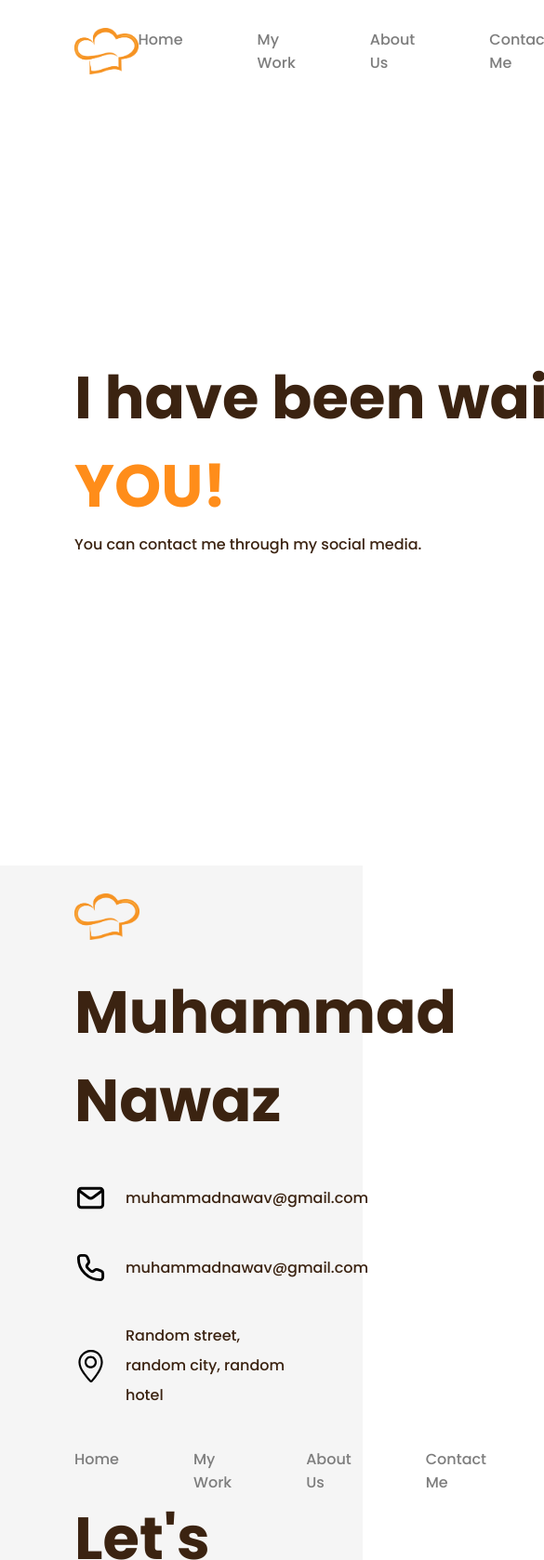
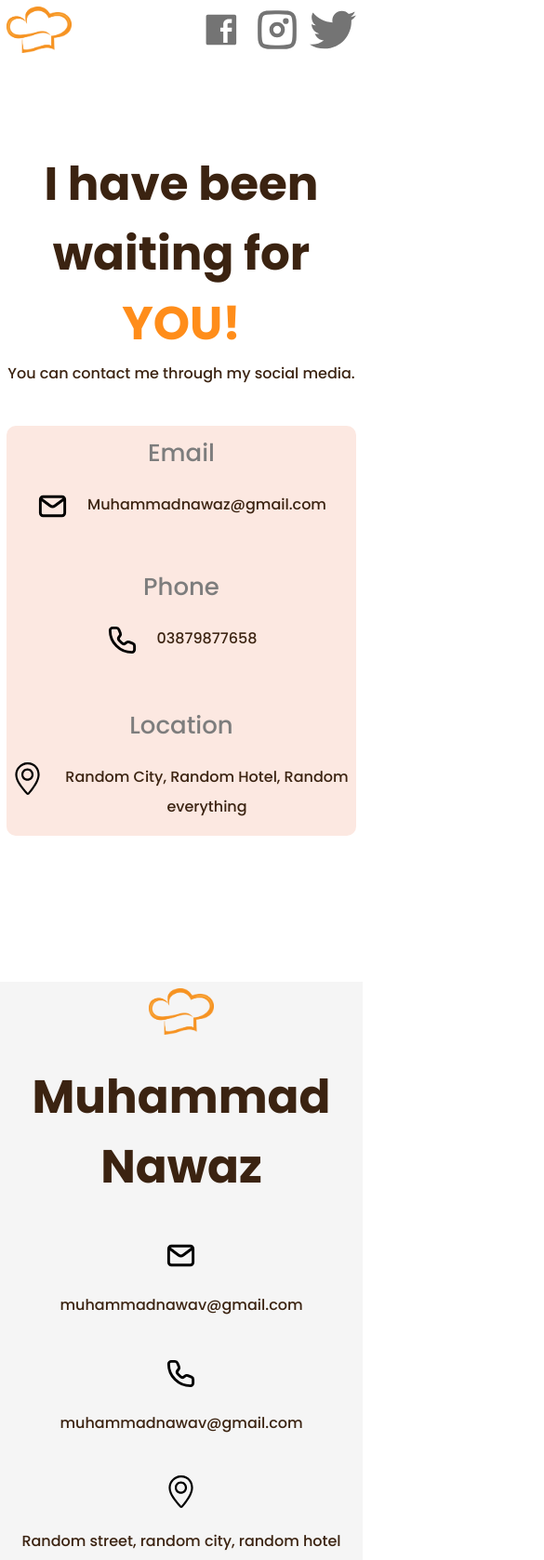
Before and after one commit to zeshanhaydr/Chef-portfolio, a plain HTML site: page contact.html in a window 390 px wide. Shown: the top 1678 px of the page at 93% size, 585 px wide, since content can reach past the window. Drawn offline with Linux system fonts and the light colour scheme; a web font is replaced by a local one.

Commit message:
Responsiveness

```diff
--- a/about.html
+++ b/about.html
@@ -6,6 +6,7 @@
     <link rel="stylesheet" href="style/style.css" />
     <link rel="stylesheet" href="style/style-02.css" />
     <link rel="stylesheet" href="query/query-for-all.css" />
+    <link rel="stylesheet" href="query/query-about.css" />
     <title>About Me</title>
   </head>
   <body>
--- a/contact.html
+++ b/contact.html
@@ -5,7 +5,8 @@
     <meta name="viewport" content="width=device-width, initial-scale=1.0" />
     <link rel="stylesheet" href="style/style.css" />
     <link rel="stylesheet" href="style/style-04.css" />
-    <link rel="stylesheet" href="query/query-for-all.css">
+    <link rel="stylesheet" href="query/query-for-all.css" />
+    <link rel="stylesheet" href="query/query-contact.css" />
     <title>Contact Me</title>
   </head>
   <body>
@@ -63,22 +64,22 @@
           </div>
 
           <div class="info">
-            <div class="info-container-contact">
+            <div class="info-container-contact top-margin-lg">
               <div class="email-contact">
                 <p href="" class="sub-heading">Email</p>
-                <div class="info-itself">
+                <div class="info-itself contact-card">
                   <img
                     src="icons/email.svg"
                     alt="email-icon"
                     class="email-icon icon-footer"
                   />
-                  <a href="" mailto:   class="email-chef paragraph"
+                  <a href="" class="email-chef paragraph"
                     >Muhammadnawaz@gmail.com</a
                   >
                 </div>
               </div>
 
-              <div class="phone-contact">
+              <div class="phone-contact contact-card">
                 <h2 class="sub-heading">Phone</h2>
                 <div class="info-itself">
                   <img
@@ -90,7 +91,7 @@
                 </div>
               </div>
 
-              <div class="location-contact">
+              <div class="location-contact contact-card">
                 <h2 class="sub-heading">Location</h2>
 
                 <div class="info-itself">
--- /dev/null
+++ b/query/query-contact.css
@@ -0,0 +1,47 @@
+@media (max-width: 955px) {
+  .nav-ul-list {
+    display: none;
+  }
+
+  .container {
+    padding: 20px;
+  }
+
+  .container-work {
+    padding: 20px;
+  }
+
+  .contact-content-container {
+    display: flex;
+    flex-direction: column;
+    align-items: center;
+  }
+
+  .info-contact-container {
+    max-width: 100%;
+    padding: 5px 0 5px 0px;
+  }
+
+  .contact-card {
+    margin-left: 0;
+  }
+}
+
+@media (max-width: 550px) {
+  .container {
+    padding: 7px;
+  }
+
+  .info-container-contact {
+    padding: 10px 0 10px 0;
+    align-items: center;
+  }
+
+  .email-contact {
+    margin-left: 0;
+  }
+
+  .location-contact {
+    padding: 5px;
+  }
+}
--- a/query/query-for-all.css
+++ b/query/query-for-all.css
@@ -101,4 +101,27 @@ body {
   .social-media-footer {
     display: none;
   }
+
+  .left-side {
+    display: flex;
+    flex-direction: column;
+    align-items: center;
+    text-align: center;
+  }
+
+  .info-container {
+    display: flex;
+    flex-direction: column;
+  }
+
+  .right-side {
+    display: flex;
+    flex-direction: column;
+    align-items: center;
+    text-align: center;
+  }
+
+  .header-primary {
+    font-size: var(--size-500);
+  }
 }
--- a/query/query-work.css
+++ b/query/query-work.css
@@ -109,14 +109,20 @@ body {
     align-items: center;
     text-align: center;
   }
-
-  /* Container Adj */
 }
 
 @media (max-width: 955px) {
   .nav-ul-list {
     display: none;
   }
+
+  .container {
+    padding: 20px;
+  }
+
+  .container-work {
+    padding: 20px;
+  }
 }
 
 @media (max-width: 770px) {
--- a/style/style-04.css
+++ b/style/style-04.css
@@ -92,10 +92,6 @@ body {
   --ff-primary: Poppins;
 }
 
-.header-contact {
-  width: 800px;
-}
-
 span {
   color: var(--clr-primary-600);
 }
@@ -106,6 +102,8 @@ span {
 
 .contact-content-container {
   display: flex;
+  flex-direction: column;
+  text-align: center;
   align-items: center;
   justify-content: space-between;
 }
@@ -114,6 +112,7 @@ span {
   background-color: var(--clr-primary-300);
   padding: var(--size-300) var(--size-900) var(--size-200) var(--size-300);
   border-radius: var(--size-md);
+  align-items: center;
 }
 
 .info-container-contact {
```
Also changed, not shown: query/query-about.css (added).
